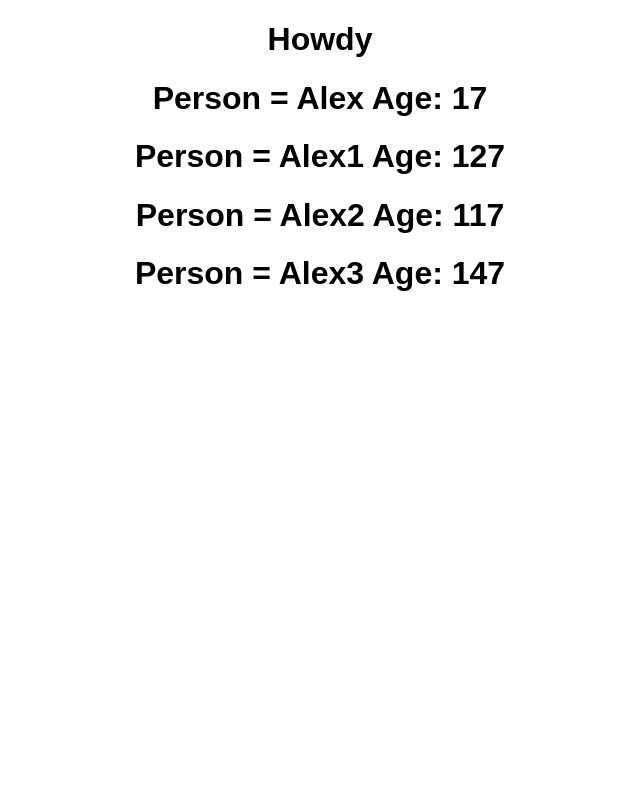
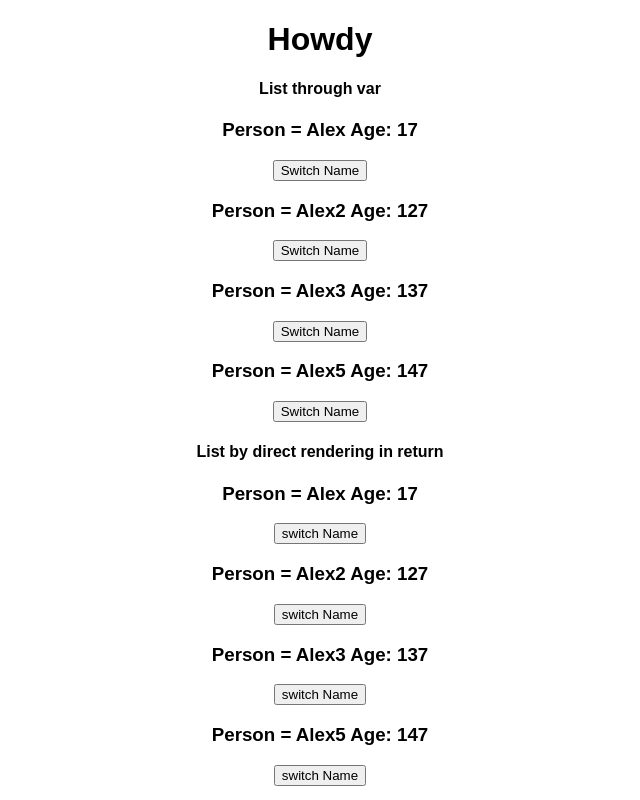
Before and after one commit to alexr101/react-course, a React (Create React App) app: page / in a window 1280 px wide. Shown: the whole page, without its empty margins (320-960 px from the left). Built offline with nearby package versions, Linux system fonts and the light colour scheme.

Commit message:
add app state and an event handler

```diff
--- a/src/App.js
+++ b/src/App.js
@@ -4,14 +4,45 @@ import './App.css';
 import Person from './Components/Person/Person';
 
 class App extends Component {
+  state = {
+    persons: [
+      {name: "Alex", age: '17'},
+      {name: "Alex2", age: '127'},
+      {name: "Alex3", age: '137'},
+      {name: "Alex5", age: '147'},
+    ]
+  }
+
+  switchNameHandler = () => {
+    console.log('switch name');
+    console.log(this.state);
+  }
+
   render() {
+
+    const peopleList = this.state.persons.map((person, i) => {
+      return (
+        <div key={i}>
+          <Person name={person.name} age={person.age}></Person>
+          <button onClick={this.switchNameHandler}>Switch Name</button>
+        </div>
+
+      );
+    })
     return (
       <div className="App">
         <h1>Howdy</h1>
-        <Person name="Alex" age="17"/>
-        <Person name="Alex1" age="127"/>
-        <Person name="Alex2" age="117"/>
-        <Person name="Alex3" age="147"/>
+        <h4>List through var</h4>
+        {peopleList}
+        <h4>List by direct rendering in return</h4>
+        {this.state.persons.map((person, i) => {
+          return (
+            <div key={i}>
+              <Person name={person.name} age={person.age}></Person>
+              <button onClick={this.switchNameHandler}>switch Name</button>
+            </div>
+          );
+        })}
       </div>
     );
   }
--- a/src/Components/Person/Person.js
+++ b/src/Components/Person/Person.js
@@ -2,7 +2,8 @@ import React from 'react';
 
 const person = (props) => {
   return  <div>
-            <h1>Person = {props.name} Age: {props.age}</h1>
+            <h3>Person = {props.name} Age: {props.age}</h3>
+            <p>{props.children}</p>
           </div>
 };
 
```
